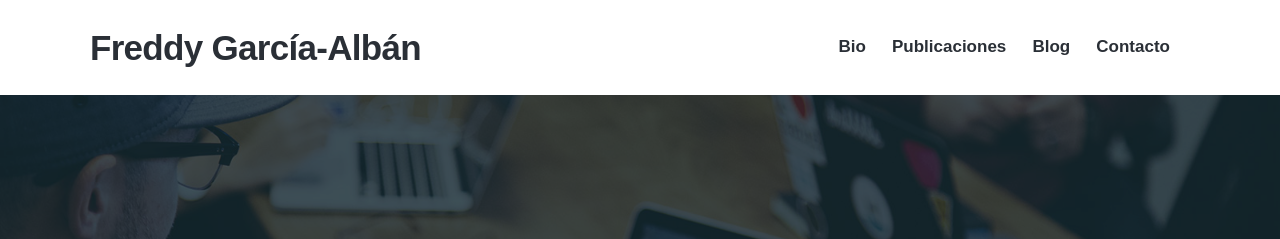
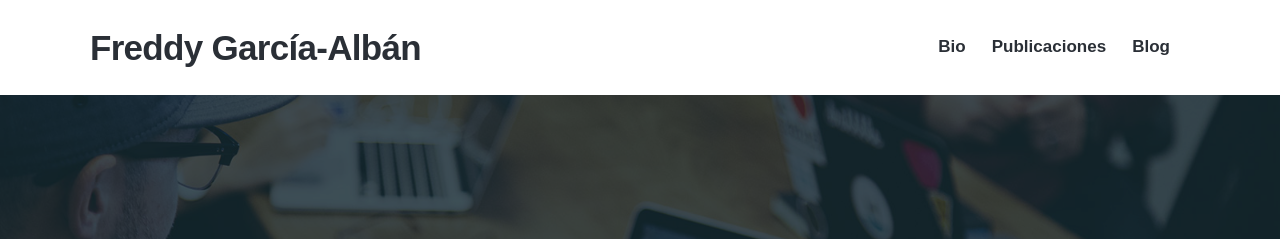
Before and after one commit to EnexFG/EnexFG.github.io, a Jekyll site: the page built from _pages/thanks.md, in a window 1280 px wide. Shown: the top 239 px of the page. Built offline with Jekyll 4.4.1, drawn with Linux system fonts in a browser that asks for light colours; nearby versions of some CDN libraries; some web fonts are replaced.

Commit message:
Update settings.yml

```diff
--- a/_data/settings.yml
+++ b/_data/settings.yml
@@ -14,8 +14,6 @@ menu_settings:
       url: '/publicaciones'
     - title: 'Blog'
       url: '/blog/'
-    - title: 'Contacto'
-      url: '/contact'
 
 
 
```
